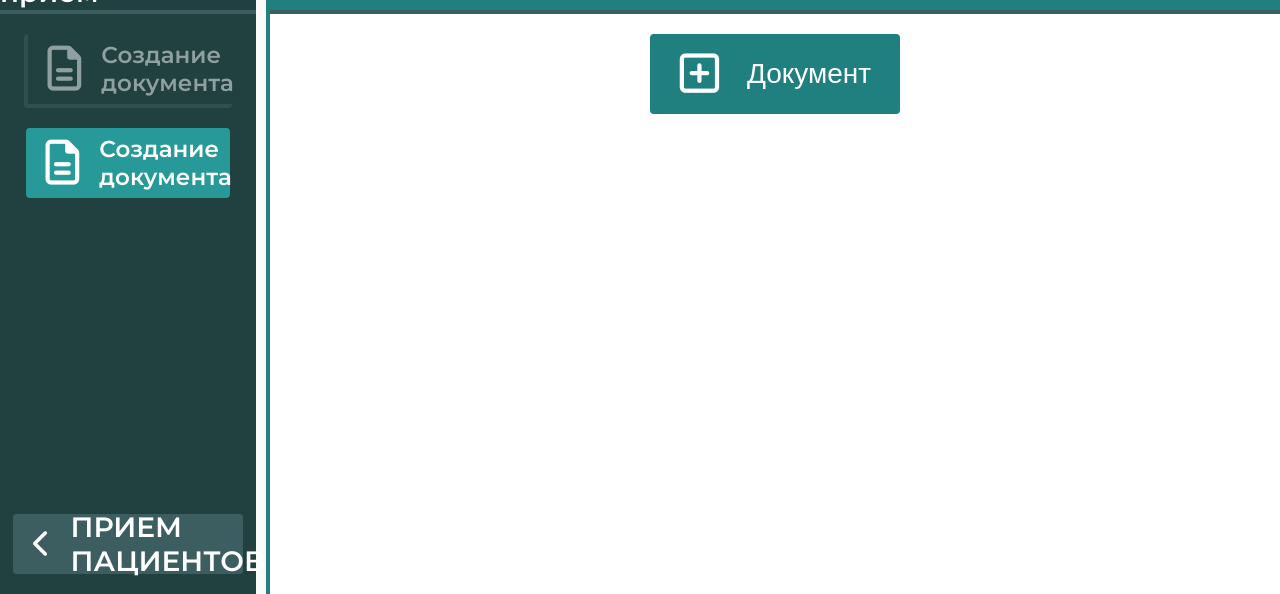
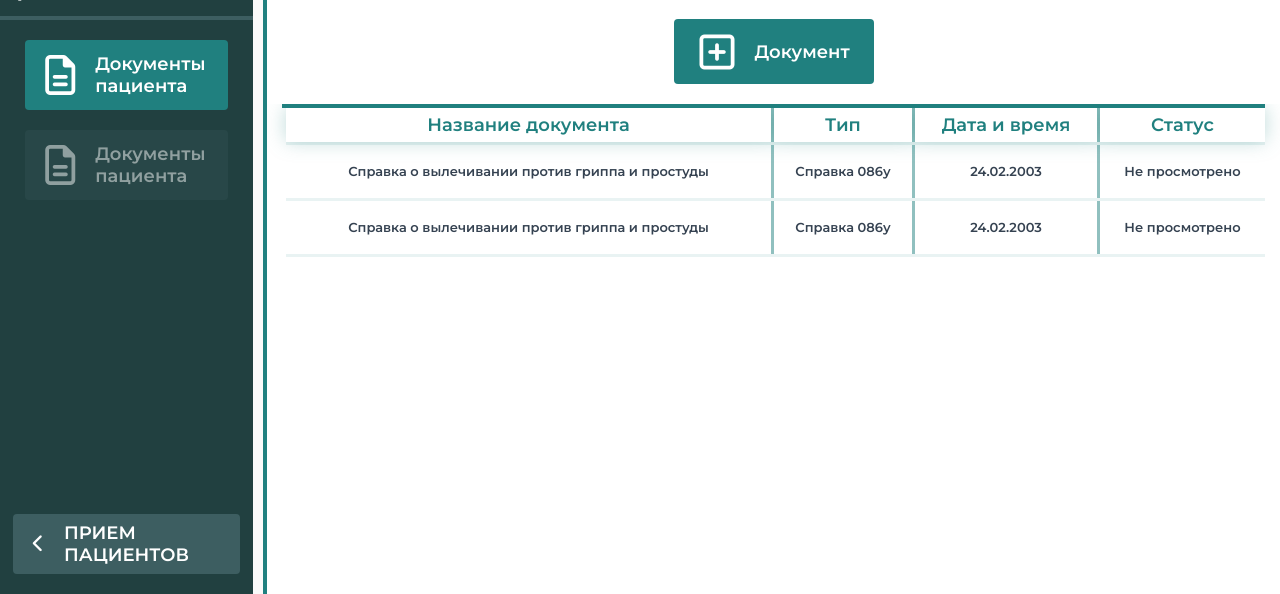
Before and after one commit to NikMakPak/iddm, a PHP site: page /iddm/patient.php?id=1 in a window 1280 px wide. Shown: the part 206-800 px from the top of the page. Run offline with PHP 8.4, Linux system fonts and the light colour scheme; data that the repository does not hold is empty; some libraries are stand-ins or nearby versions.

Commit message:
upd css,html patient.php

```diff
--- a/actions/login.php
+++ b/actions/login.php
@@ -1,7 +1,5 @@
 <?php
 include "database/db_functions.php";
-
-$errMsg='';
 
 //обработка формы
 if ($_SERVER['REQUEST_METHOD'] === 'POST'){
@@ -16,7 +14,7 @@ if ($_SERVER['REQUEST_METHOD'] === 'POST'){
 //      редирект на schedule.html
         header('location: ' . $BASE_URL . 'schedule.php');
     }else{
-        echo "error";
+        echo "<h3><i>Пользователь не найден</i></h3>";
     }
 
 }
--- a/front-end/css/patient.css
+++ b/front-end/css/patient_d.css
@@ -1,27 +1,36 @@
 /* константы */
+
+img {
+    width: 391px;
+    height: 74px;
+}
 
 .txt_bigfont {
     text-transform: uppercase;
-    font-size: 40px;
+    font-size: 32px;
 }
 
 .txt_midfont {
     text-transform: uppercase;
-    font-size: 30px;
+    font-size: 24px;
+}
+
+.imp {
+    font-size: 20px;
 }
 
 .txt_regularfont {
-    font-size: 28px;
+    font-size: 18px;
+    font-family: 'Montserrat', Arial, sans-serif;
 }
 
 .txt_smallfont {
-    font-size: 23px;
+    font-size: 14px;
 }
 
 .template {
     margin-right: 10px;
     color: #757572;
-    font-size: 20px;
 }
 
 .fas,
@@ -36,7 +45,6 @@
     border-radius: 4px;
     cursor: pointer;
     color: #fff;
-    transition: .3s;
     padding-right: 25px;
     text-decoration: none;
     /* flex */
@@ -47,6 +55,7 @@
 
 .btn:hover {
     opacity: .7;
+    transition: .3s;
 }
 
 .wrap {
@@ -71,6 +80,7 @@ body {
     height: 100vh;
     font-family: 'Montserrat', Arial, sans-serif;
     background-color: #FAFAFA;
+    overflow: hidden;
 }
 
 .header-wrap {
@@ -102,7 +112,7 @@ h3 {
 }
 
 .about {
-    height: 7%;
+    height: 8%;
     margin-bottom: 10px;
     background-color: #fff;
     border-bottom: 4px solid #ECECEC;
@@ -133,6 +143,7 @@ h3 {
     display: flex;
     justify-content: center;
     border-bottom: 4px solid #3d5e61;
+    align-items: center;
 }
 
 .tab {
@@ -141,31 +152,34 @@ h3 {
     width: 80%;
     height: 70px;
     border-radius: 4px;
-    opacity: 0.5;
     display: flex;
     justify-content: space-evenly;
     align-items: center;
-    border-bottom: 4px solid #3d5e61;
-    border-left: 4px solid #3d5e61;
+    opacity: 0.5;
+    background-color: #2f4f50;
 }
 
 .tab:hover {
-    transition: .3s;
-    background-color: #3d5e61;
+    transition-property: opacity;
+    transition-duration: .4s;
+    transition-delay: 0s;
+    opacity: 1;
+    margin-bottom: -4px;
+    border-bottom: 4px solid #20807F;
 }
 
 .tab_focus {
     opacity: 1;
-    background-color: #279999;
-    border: none;
+    background-color: #20807F;
 }
 
 .tab_focus:hover {
-    background-color: #279999;
+    border: none;
+    margin-bottom: 0;
 }
 
 .fa-file-alt {
-    font-size: 45px;
+    font-size: 40px;
 }
 
 .diagnosis {
@@ -180,6 +194,11 @@ h3 {
 .diagnosis>.cap {
     background-color: #20807F;
     justify-content: start;
+    border-bottom: none;
+}
+
+.fa-stethoscope {
+    font-size: 35px;
 }
 
 .doc-area {
@@ -187,13 +206,13 @@ h3 {
 }
 
 .add-doc {
-    width: 250px;
-    height: 80px;
+    width: 200px;
+    height: 65px;
     background-color: #20807F;
 }
 
 .fa-plus-square {
-    font-size: 45px;
+    font-size: 40px;
 }
 
 .reception-back {
@@ -201,3 +220,61 @@ h3 {
     width: 80%;
     margin-bottom: 20px;
 }
+
+.doc-form-area {
+    height: 100%;
+    padding: 0 15px;
+    overflow: scroll;
+}
+
+.doc {
+    height: 80px;
+    background-color: #fff;
+    margin-bottom: 4px;
+    display: flex;
+    justify-content: space-between;
+    align-items: center;
+    filter: drop-shadow(0px 4px 9px rgba(32, 128, 127, 0.1));
+}
+
+.docs {
+    border-collapse: collapse;
+    width: 100%;
+    text-align: center;
+    border-left: 4px solid #fff;
+}
+
+.docs thead {
+    position: sticky;
+    top: 0px;
+    background: white;
+    filter: drop-shadow(0px -1px 10px rgba(32, 128, 127, 0.3));
+}
+
+.docs thead>tr>td {
+    font-size: 18px;
+    color: #20807F;
+    line-height: 14px;
+    border-top: 4px solid #20807F;
+}
+
+.docs tbody>tr>td {
+    font-size: 13px;
+    color: #354251;
+    line-height: 33px;
+}
+
+.docs td {
+    white-space: pre-wrap;
+    padding: 10px 5px;
+    vertical-align: middle;
+    border-left: 3px solid #90C0BF;
+    border-bottom: 3px solid #E9F3F3;
+}
+
+.docs tbody>tr:hover td {
+    background-color: #f9fafb;
+    color: #354251;
+    cursor: pointer;
+    filter: drop-shadow(0px 10px 6px rgba(32, 128, 127, 0.20));
+}
--- a/index.php
+++ b/index.php
@@ -1,6 +1,3 @@
-<?php
-    include "actions/login.php";
-?>
 <!DOCTYPE html>
 <html lang="ru">
 
@@ -11,7 +8,7 @@
     <link rel="preconnect" href="https://fonts.googleapis.com">
     <link rel="preconnect" href="https://fonts.gstatic.com" crossorigin>
     <link href="https://fonts.googleapis.com/css2?family=Montserrat:wght@600&display=swap" rel="stylesheet">
-    <link rel="stylesheet" href="front-end/css/login.css">
+    <link rel="stylesheet" href="front-end/css/logind.css">
     <link rel="shortcut icon" href="front-end/img/favicon32.ico" type="image/x-icon">
     <title>Login - IDDM</title>
 </head>
@@ -33,6 +30,7 @@
                 <button type="submit">Войти</button>
             </form>
         </div>
+        <?php include "actions/login.php"; ?>
     </div>
 </body>
 
--- a/patient.php
+++ b/patient.php
@@ -10,7 +10,7 @@ $patient = selectOne('users_medcard', ['id_patient'=>$_GET['id']]);
     <link rel="preconnect" href="https://fonts.gstatic.com" crossorigin>
     <link href="https://fonts.googleapis.com/css2?family=Montserrat:wght@600&display=swap" rel="stylesheet">
     <link rel="shortcut icon" href="front-end/img/favicon32.ico" type="image/x-icon">
-    <link rel="stylesheet" href="front-end/css/patient.css">
+    <link rel="stylesheet" href="front-end/css/patient_d.css">
     <script src="https://kit.fontawesome.com/3edbf969cc.js" crossorigin="anonymous"></script>
     <meta charset="UTF-8">
     <meta http-equiv="X-UA-Compatible" content="IE=edge">
@@ -26,7 +26,7 @@ $patient = selectOne('users_medcard', ['id_patient'=>$_GET['id']]);
             <h1><i class="fas fa-chevron-right"></i> МЕДКАРТА ПАЦИЕНТА</h1>
         </div>
         <div class="logout">
-                <a href="#" class="exit btn txt_smallfont" role="button"><i class="fas fa-sign-out-alt"></i> Выйти из системы</a>
+            <a href="#" class="exit btn txt_regularfont" role="button"><i class="fas fa-sign-out-alt"></i> Выйти из системы</a>
         </div>
     </div>
 
@@ -34,12 +34,12 @@ $patient = selectOne('users_medcard', ['id_patient'=>$_GET['id']]);
 </header>
 <div class="about">
     <div class="name">
-            <div class="fio txt_bigfont"><span class="template">фио:</span><?php echo $patient['fio']?></div>
+        <div class="fio txt_midfont"><span class="template imp">фио:</span><?php echo $patient['fio']?></div>
     </div>
 
-        <div class="gen txt_midfont"><span class="template">пол:</span><?php echo $patient['gen']?> </div>
-        <div class="old txt_midfont"><span class="template">возраст:</span><?php echo $patient['age']?> лет</div>
-        <div class="policy txt_midfont"><span class="template">№ полиса ОМС:</span><?php echo $patient['id_patient']?></div>
+    <div class="gen txt_midfont"><span class="template imp">пол:</span><?php echo $patient['gen']?> </div>
+    <div class="old txt_midfont"><span class="template imp">возраст:</span><?php echo $patient['age']?> лет</div>
+    <div class="policy txt_midfont"><span class="template imp">№ полиса ОМС:</span><?php echo $patient['id_patient']?></div>
 
 </div>
 <div class="work-zone">
@@ -48,25 +48,60 @@ $patient = selectOne('users_medcard', ['id_patient'=>$_GET['id']]);
 
         <div class="wrap reception-wrap flex-column">
             <div class="cap">
-                    <h3 class="txt_regularfont">Амбулаторный прием</h3>
+                <h2>Амбулаторный прием</h2>
             </div>
-                <div class="tab txt_smallfont">
-                    <i class="far fa-file-alt"></i> Создание документа
+            <div class="tab txt_regularfont tab_focus">
+                <i class="far fa-file-alt"></i> Документы пациента
             </div>
-                <div class="tab txt_smallfont tab_focus">
-                    <i class="far fa-file-alt"></i> Создание документа
+
+            <div class="tab txt_regularfont ">
+                <i class="far fa-file-alt"></i> Документы пациента
             </div>
         </div>
-            <a href="#" class="reception-back btn txt_regularfont" role="button"><i class="fas fa-chevron-left"></i> ПРИЕМ ПАЦИЕНТОВ</a>
+        <a href=" <?php echo $BASE_URL . 'schedule.php'?> " class="reception-back btn txt_regularfont" role="button"><i class="fas fa-chevron-left"></i> ПРИЕМ ПАЦИЕНТОВ</a>
     </div>
 
     <div class="diagnosis">
         <div class="cap">
-                <h3 class="txt_regularfont"><i class="fas fa-stethoscope"></i> Диагноз</h3>
+            <i class="fas fa-stethoscope"></i>
+            <h2> Диагноз</h2>
         </div>
         <div class="doc-area">
-                <button class="add-doc btn txt_regularfont"><i class="far fa-plus-square"></i> Документ</button>
+            <button class="add-doc btn">
+                <i class="far fa-plus-square"></i>
+                <span class="txt_regularfont"> Документ </span>
+            </button>
         </div>
+        <section class="doc-form-area">
+
+            <!-- card example -->
+            <table class="docs">
+                <thead>
+                <tr class="head">
+                    <td>Название документа</td>
+                    <td>Тип</td>
+                    <td>Дата и время</td>
+                    <td>Статус</td>
+                </tr>
+                </thead>
+                <tbody>
+                <tr>
+                    <td>Справка о вылечивании против гриппа и простуды</td>
+                    <td>Справка 086у</td>
+                    <td>24.02.2003</td>
+                    <td>Не просмотрено</td>
+                </tr>
+                <tr>
+                    <td>Справка о вылечивании против гриппа и простуды</td>
+                    <td>Справка 086у</td>
+                    <td>24.02.2003</td>
+                    <td>Не просмотрено</td>
+                </tr>
+                </tbody>
+            </table>
+            <!-- card example -->
+            <div class="doc-popup"></div>
+        </section>
 
     </div>
 </div>
```
Also changed, not shown: front-end/css/logind.css (renamed from front-end/css/login.css, +18 -2 lines), front-end/css/schedule_d.css (renamed from front-end/css/schedule1.css, +37 -10 lines), schedule.php (+14 -12 lines), front-end/img/favicon32.png (deleted). Lines whose indentation alone changed are shown as unchanged.
